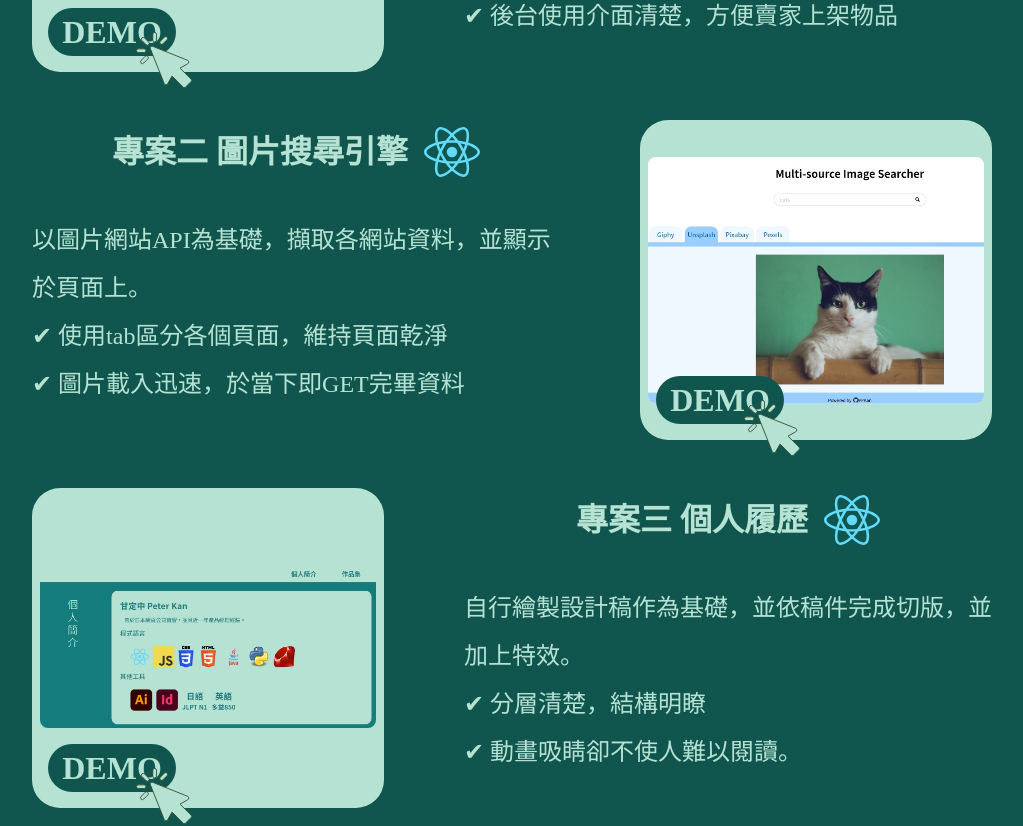
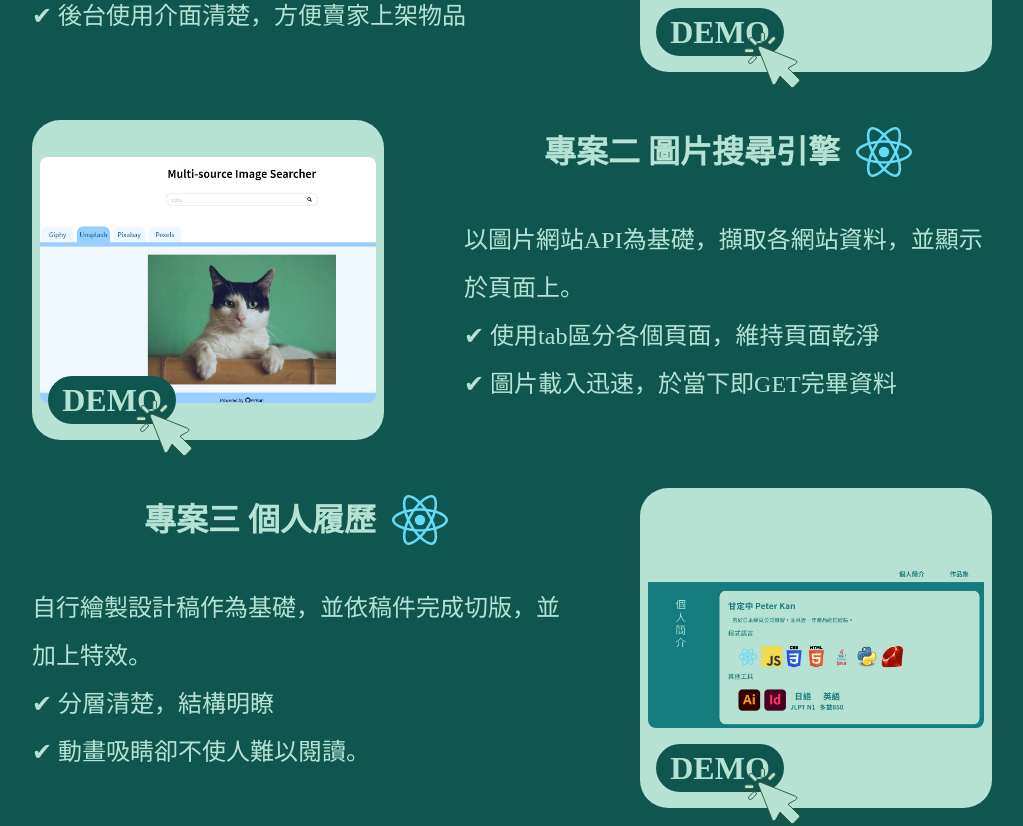
Before and after one commit to PPKan/my-protfolio, a React (Create React App) app: page / in a window 1280 px wide. Shown: the part 1082-1908 px from the top of the page, without its empty margins (128-1151 px from the left). Built offline with nearby package versions, Linux system fonts and the light colour scheme; a web font is replaced by a local one.

Commit message:
finish animation

```diff
--- a/src/component/Navbar.js
+++ b/src/component/Navbar.js
@@ -7,7 +7,7 @@ export default function Navbar({
   contactRef,
 }) {
   return (
-    <div className="bar" ref={navbarRef}>
+    <div className="navbar bar" ref={navbarRef}>
       <ul className="list-container">
         <li>
           <button
--- a/src/component/ProjectItem.js
+++ b/src/component/ProjectItem.js
@@ -1,20 +1,53 @@
-import React, { useRef } from "react";
+import React, { useRef, useMemo, useEffect } from "react";
 import ProjectItemImage from "./ProjectItemImage";
 import ProjectItemText from "./ProjectItemText";
 
 export default function ProjectItem({ projects }) {
-  let counter = useRef(0);
+  let counter = useRef(-1);
+
+  const targetRef = useRef([
+    React.createRef(),
+    React.createRef(),
+    React.createRef(),
+    React.createRef(),
+  ]);
+
+  const options = useMemo(() => {
+    return {
+      root: null,
+      rootMargin: "0px",
+      threshold: 0.5,
+    };
+  }, []);
+
+  useEffect(() => {
+    const observer = new IntersectionObserver((entries) => {
+      entries.forEach((entry) => {
+        if (!entry.isIntersecting) {
+          return;
+        } else {
+          entry.target.classList.add("slide-in");
+        }
+      });
+    }, options);
+
+    targetRef.current.forEach((target) => {
+      observer.observe(target.current);
+    });
+  }, []);
+
   return (
     <>
       {projects.map((project) => {
         counter.current += 1;
         if (counter.current % 2 === 1) {
           return (
-            <div key={project.id} className="project-item">
-              <ProjectItemImage
-                image={project.image}
-                link={project.link}
-              />
+            <div
+              key={project.id}
+              className="project-item"
+              ref={targetRef.current[counter.current]}
+            >
+              <ProjectItemImage image={project.image} link={project.link} />
               <ProjectItemText
                 name={project.name}
                 content={project.content}
@@ -24,16 +57,17 @@ export default function ProjectItem({ projects }) {
           );
         } else {
           return (
-            <div key={project.id} className="project-item">
+            <div
+              key={project.id}
+              className="project-item"
+              ref={targetRef.current[counter.current]}
+            >
               <ProjectItemText
                 name={project.name}
                 content={project.content}
                 icons={project.icons}
               />
-              <ProjectItemImage
-                image={project.image}
-                link={project.link}
-              />
+              <ProjectItemImage image={project.image} link={project.link} />
             </div>
           );
         }
--- a/src/css/project-item-image.scss
+++ b/src/css/project-item-image.scss
@@ -37,6 +37,7 @@
       font-weight: bold;
       border: 0;
       cursor: pointer;
+      transition: background 0.2s ease-in-out;
     }
 
     .demo-button:hover {
@@ -50,5 +51,6 @@
       height: 3.5rem;
 
     }
+
   }
 }
--- a/src/css/project-item.scss
+++ b/src/css/project-item.scss
@@ -7,6 +7,26 @@
   width: 100rem;
 
 }
+
+.project-item:nth-child(odd) {
+  transform: translateX(-50%);
+  opacity: 0;
+}
+
+.project-item:nth-child(even) {
+  transform: translateX(50%);
+  opacity: 0;
+}
+
+.project-item {
+  transition: opacity 200ms ease-in , transform 700ms ease-in;
+}
+
+.project-item.slide-in {
+  transform: translate(0);
+  opacity: 1;
+}
+
 
 @media (max-width: 100rem) {
   .project-item {
```
Also changed, not shown: src/css/navbar.scss (+9 -0 lines).
